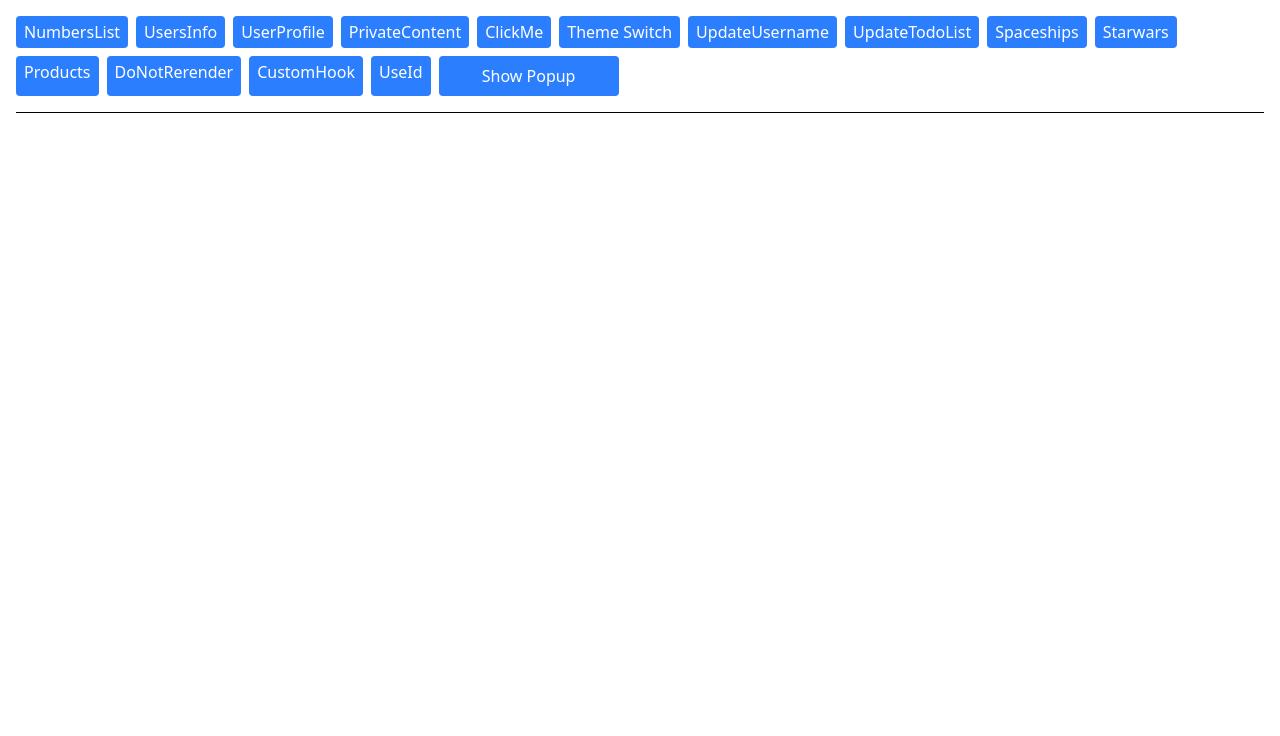
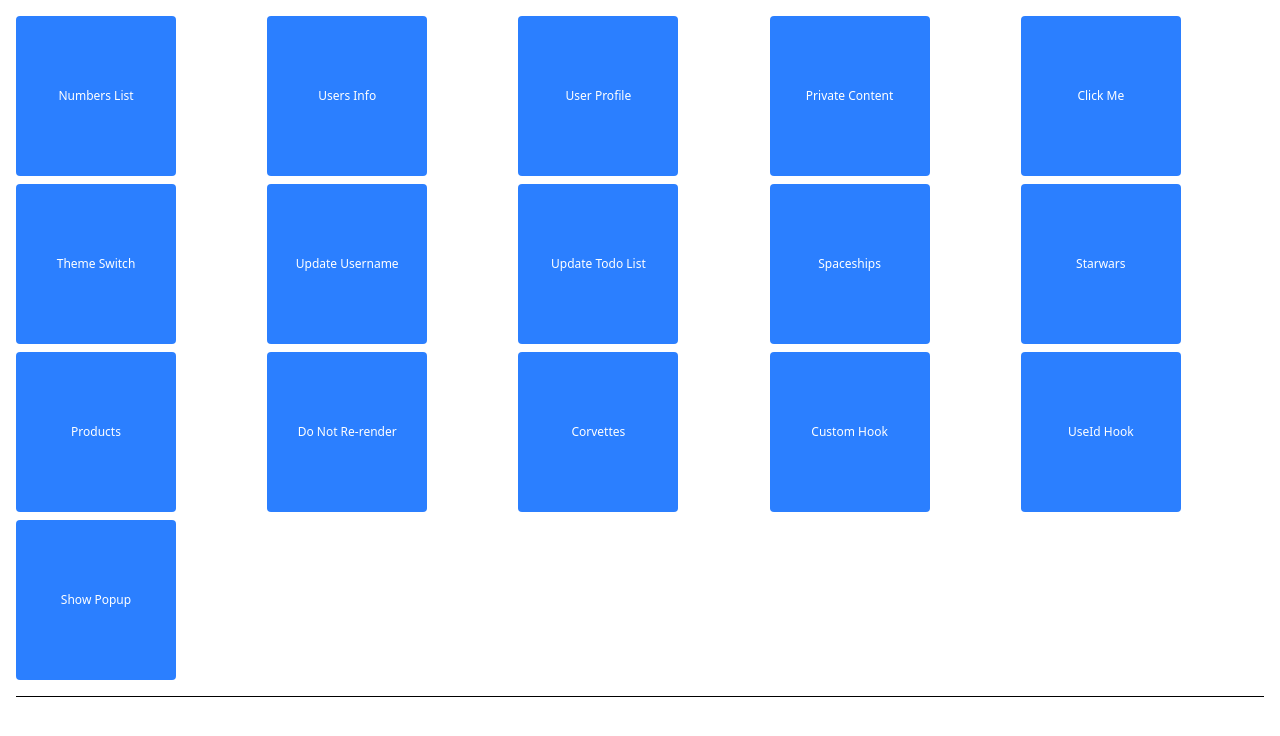
Before and after one commit to ritaCosta93/react-overview, a React (Vite) app: page / in a window 1280 px wide. Shown: the top 736 px of the page. Built offline with nearby package versions, Linux system fonts and the light colour scheme.

Commit message:
bug fixing api URL

```diff
--- a/package.json
+++ b/package.json
@@ -15,6 +15,7 @@
     "axios": "^1.11.0",
     "react": "^19.1.1",
     "react-dom": "^19.1.1",
+    "react-markdown": "^10.1.0",
     "react-router": "^7.8.2",
     "react-router-dom": "^7.8.2",
     "tailwindcss": "^4.1.12"
--- a/src/App.jsx
+++ b/src/App.jsx
@@ -1,60 +1,68 @@
 import { useState } from 'react';
 import { Link, Outlet } from 'react-router-dom';
 import { Popup } from './components/Popup';
+
 const App = () => {
   const [visible, setVisible] = useState(false);
+
   return (
     <div className='app flex flex-col gap-4 p-4'>
-      <nav className='flex gap-2 flex-wrap'>
-        <Link className='px-2 py-1 bg-blue-500 text-white rounded' to='/numbers-list'>
-          NumbersList
+      {/* Grid navigation */}
+      <div className='grid grid-cols-5 gap-2'>
+        <Link className='w-40 h-40 flex items-center justify-center bg-blue-500 text-white rounded text-xs text-center' to='/numbers-list'>
+          Numbers List
         </Link>
-        <Link className='px-2 py-1 bg-blue-500 text-white rounded' to='/users-info'>
-          UsersInfo
+        <Link className='w-40 h-40 flex items-center justify-center bg-blue-500 text-white rounded text-xs text-center' to='/users-info'>
+          Users Info
         </Link>
-        <Link className='px-2 py-1 bg-blue-500 text-white rounded' to='/users-profile'>
-          UserProfile
+        <Link className='w-40 h-40 flex items-center justify-center bg-blue-500 text-white rounded text-xs text-center' to='/users-profile'>
+          User Profile
         </Link>
-        <Link className='px-2 py-1 bg-blue-500 text-white rounded' to='/private-content'>
-          PrivateContent
+        <Link className='w-40 h-40 flex items-center justify-center bg-blue-500 text-white rounded text-xs text-center' to='/private-content'>
+          Private Content
         </Link>
-        <Link className='px-2 py-1 bg-blue-500 text-white rounded' to='/click-me'>
-          ClickMe
+        <Link className='w-40 h-40 flex items-center justify-center bg-blue-500 text-white rounded text-xs text-center' to='/click-me'>
+          Click Me
         </Link>
-        <Link className='px-2 py-1 bg-blue-500 text-white rounded' to='/theme-switch'>
+        <Link className='w-40 h-40 flex items-center justify-center bg-blue-500 text-white rounded text-xs text-center' to='/theme-switch'>
           Theme Switch
         </Link>
-        <Link className='px-2 py-1 bg-blue-500 text-white rounded' to='/update-username'>
-          UpdateUsername
+        <Link className='w-40 h-40 flex items-center justify-center bg-blue-500 text-white rounded text-xs text-center' to='/update-username'>
+          Update Username
         </Link>
-        <Link className='px-2 py-1 bg-blue-500 text-white rounded' to='/update-todolist'>
-          UpdateTodoList
+        <Link className='w-40 h-40 flex items-center justify-center bg-blue-500 text-white rounded text-xs text-center' to='/update-todolist'>
+          Update Todo List
         </Link>
-        <Link className='px-2 py-1 bg-blue-500 text-white rounded' to='/spaceships'>
+        <Link className='w-40 h-40 flex items-center justify-center bg-blue-500 text-white rounded text-xs text-center' to='/spaceships'>
           Spaceships
         </Link>
-        <Link className='px-2 py-1 bg-blue-500 text-white rounded' to='/starwars'>
+        <Link className='w-40 h-40 flex items-center justify-center bg-blue-500 text-white rounded text-xs text-center' to='/starwars'>
           Starwars
         </Link>
-        <Link className='px-2 py-1 bg-blue-500 text-white rounded' to='/products'>
+        <Link className='w-40 h-40 flex items-center justify-center bg-blue-500 text-white rounded text-xs text-center' to='/products'>
           Products
         </Link>
-        <Link className='px-2 py-1 bg-blue-500 text-white rounded' to='/do-not-re-render'>
-          DoNotRerender
+        <Link className='w-40 h-40 flex items-center justify-center bg-blue-500 text-white rounded text-xs text-center' to='/do-not-re-render'>
+          Do Not Re-render
         </Link>
-        <Link className='px-2 py-1 bg-blue-500 text-white rounded' to='/custom-hook'>
-          CustomHook
+        <Link className='w-40 h-40 flex items-center justify-center bg-blue-500 text-white rounded text-xs text-center' to='/corvettes'>
+          Corvettes
         </Link>
-        <Link className='px-2 py-1 bg-blue-500 text-white rounded' to='/use-id'>
-          UseId
+        <Link className='w-40 h-40 flex items-center justify-center bg-blue-500 text-white rounded text-xs text-center' to='/custom-hook'>
+          Custom Hook
         </Link>
-        <button onClick={() => setVisible(true)} className='px-4 w-45 py-2 bg-blue-500 text-white rounded'>
+        <Link className='w-40 h-40 flex items-center justify-center bg-blue-500 text-white rounded text-xs text-center' to='/use-id'>
+          UseId Hook
+        </Link>
+
+        <button onClick={() => setVisible(true)} className='w-40 h-40 flex items-center justify-center bg-blue-500 text-white rounded text-xs'>
           Show Popup
         </button>
 
         <Popup visible={visible} onClose={() => setVisible(false)} />
-      </nav>
+      </div>
 
+      {/* Content outlet */}
       <div className='p-2 border-t'>
         <Outlet />
       </div>
--- a/src/components/ClickMe.jsx
+++ b/src/components/ClickMe.jsx
@@ -1,3 +1,5 @@
+import ReactMarkdown from 'react-markdown';
+
 export const ClickMe = () => {
   const handleButtonClick = () => {
     alert("You've clicked on a button");
@@ -11,6 +13,9 @@ export const ClickMe = () => {
       >
         Click Me
       </button>
+      <div className='flex flex-row'>
+        <ReactMarkdown>**Handles an event** when clicking on a button.</ReactMarkdown>
+      </div>
     </div>
   );
 };
--- a/src/components/CorvettesList.jsx
+++ b/src/components/CorvettesList.jsx
@@ -1,15 +1,18 @@
 import { useContext } from 'react';
 import { Data } from './Starwars';
+export const CorvettesList = () => {
+  const corvette = useContext(Data);
+  if (!Array.isArray(corvette)) {
+    return <div className='p-2 text-gray-500'>Loading corvettes...</div>;
+  }
 
-export const CorvettesList = () => {
-  const corvete = useContext(Data);
+  const corvettesOnly = corvette.filter(s => s.starship_class === 'corvette');
 
   return (
-    <div className='corvettes-list flex flex-col p-2 '>
-      <strong>Corvettes</strong>
-      {corvete.map((s, i) =>
-        s.starship_class === 'corvette' ? (
-          <div key={i} className='flex flex-col'>
+    <div className='corvettes-list flex flex-col p-2'>
+      <strong>Corvettes ({corvettesOnly.length})</strong>
+      {corvettesOnly.map((s, i) => (
+        <div key={i} className='flex flex-col border p-2 rounded mb-2'>
           <span className='flex gap-2'>
             <strong>name:</strong>
             {s.name}
@@ -23,10 +26,7 @@ export const CorvettesList = () => {
             {s.manufacturer}
           </span>
         </div>
-        ) : (
-          ''
-        )
-      )}
+      ))}
     </div>
   );
 };
--- a/src/components/NumbersList.jsx
+++ b/src/components/NumbersList.jsx
@@ -1,14 +1,18 @@
+import ReactMarkdown from 'react-markdown';
 export const NumbersList = () => {
   const numbers = [1, 2, 3, 4, 5, 6, 7, 8, 9];
 
   return (
-    <div className='numbers-list flex flex-row gap-1 p-2'>
+    <div className='numbers-list flex flex-col gap-1 p-2'>
       <strong>Numbers List:</strong>
       <ul className='list-none'>
         {numbers.map(number => (
           <li key={number}>{number}</li>
         ))}
       </ul>
+      <div className='flex flex-row'>
+        <ReactMarkdown>**Desription**: Goes through an array and **map the values to a list**</ReactMarkdown>
+      </div>
     </div>
   );
 };
--- a/src/components/Starwars.jsx
+++ b/src/components/Starwars.jsx
@@ -1,29 +1,20 @@
 import axios from 'axios';
+import { useEffect, useState } from 'react';
 import { createContext } from 'react';
-import { useEffect, useState } from 'react';
 import { CorvettesList } from './CorvettesList';
-
-export const Data = createContext();
-
+export const Data = createContext([]);
 export const Starwars = () => {
   const [spaceships, setSpaceships] = useState([]);
 
   useEffect(() => {
     axios
       .get('https://swapi.info/api/starships')
-      .then(({ data }) => {
-        setSpaceships(data || []);
-      })
-      .catch(err => {
-        console.error(err);
-      })
-      .finally(() => {
-        console.log('Loading spaceships...');
-      });
+      .then(data => setSpaceships(data.data || []))
+      .catch(err => console.error('Error fetching starships:', err));
   }, []);
 
   return (
-    <div className='starwars flex flex-col my-2 p2'>
+    <div className='starwars flex flex-col my-2 p-2'>
       <Data.Provider value={spaceships}>
         <CorvettesList />
       </Data.Provider>
--- a/src/router.jsx
+++ b/src/router.jsx
@@ -35,6 +35,7 @@ export const routes = [
       { path: 'update-username', element: <UpdateUsername /> },
       { path: 'update-todolist', element: <UpdateTodoList /> },
       { path: 'spaceships', element: <Spaceships /> },
+      { path: 'corvettes', element: <Starwars /> },
       { path: 'starwars', element: <Starwars /> },
       { path: 'products', element: <Products /> },
       { path: 'do-not-re-render', element: <DoNotRerender /> },
```
Also changed, not shown: 1 other file (tests, documents, lock files or other folders). Lines whose indentation alone changed are shown as unchanged.
